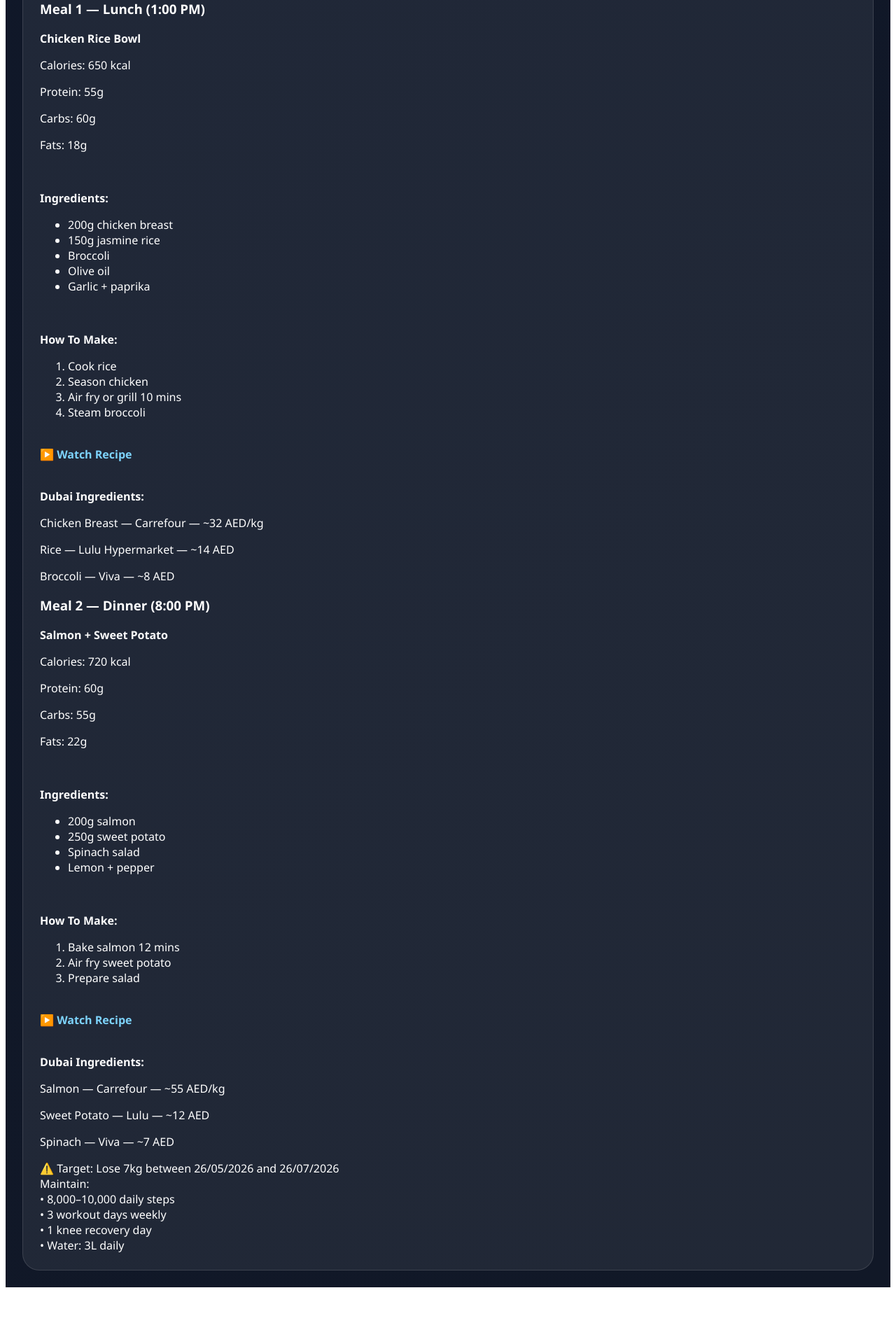
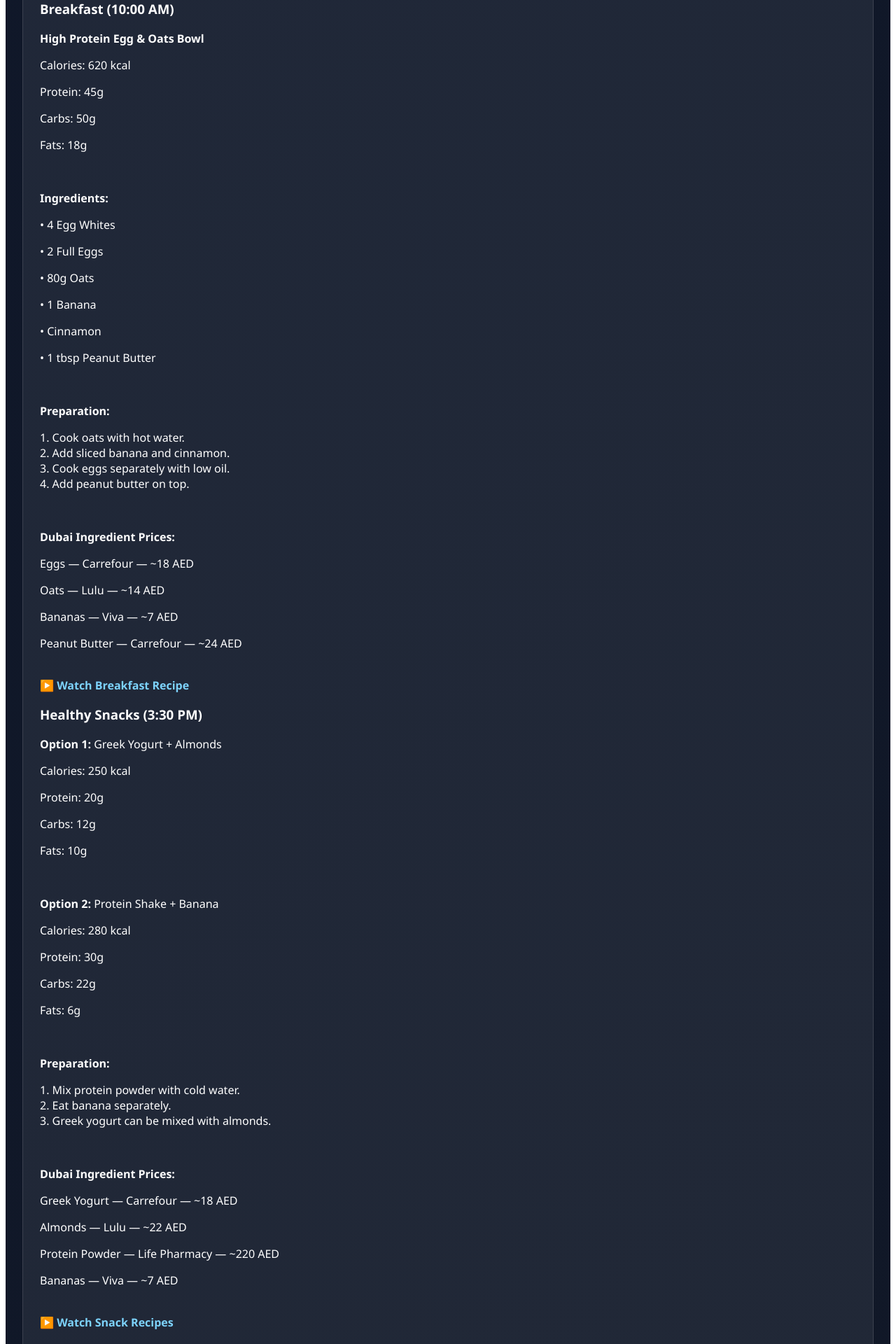
Before and after one commit to saudsaeed1992-eng/fitness-coach-app, a Next.js app: page / in a window 1280 px wide. Shown: the part 8900-10820 px from the top of the page at 70% size. Before the commit the page ends 10747 px from the top, so only its background shows below. Built offline with nearby package versions, Linux system fonts and the light colour scheme.

Commit message:
Update page.js

```diff
--- a/app/page.js
+++ b/app/page.js
@@ -425,118 +425,179 @@ export default function Home() {
           </div>
         ))}
       </section>
-    <section style={styles.card}>
+   <section style={styles.card}>
   <h2>🥗 Dubai Fat Loss Food Plan</h2>
 
   <div style={styles.foodGrid}>
+
+    {/* BREAKFAST */}
     <div style={styles.foodCard}>
-      <h3>Meal 1 — Lunch (1:00 PM)</h3>
+      <h3>Breakfast (10:00 AM)</h3>
 
-      <p><strong>Chicken Rice Bowl</strong></p>
+      <p><strong>High Protein Egg & Oats Bowl</strong></p>
 
-      <p>Calories: 650 kcal</p>
-      <p>Protein: 55g</p>
-      <p>Carbs: 60g</p>
+      <p>Calories: 620 kcal</p>
+      <p>Protein: 45g</p>
+      <p>Carbs: 50g</p>
       <p>Fats: 18g</p>
 
       <br />
 
       <p><strong>Ingredients:</strong></p>
 
-      <ul>
-        <li>200g chicken breast</li>
-        <li>150g jasmine rice</li>
-        <li>Broccoli</li>
-        <li>Olive oil</li>
-        <li>Garlic + paprika</li>
-      </ul>
+      <p>• 4 Egg Whites</p>
+      <p>• 2 Full Eggs</p>
+      <p>• 80g Oats</p>
+      <p>• 1 Banana</p>
+      <p>• Cinnamon</p>
+      <p>• 1 tbsp Peanut Butter</p>
 
       <br />
 
-      <p><strong>How To Make:</strong></p>
+      <p><strong>Preparation:</strong></p>
 
-      <ol>
-        <li>Cook rice</li>
-        <li>Season chicken</li>
-        <li>Air fry or grill 10 mins</li>
-        <li>Steam broccoli</li>
-      </ol>
+      <p>
+        1. Cook oats with hot water.
+        <br />
+        2. Add sliced banana and cinnamon.
+        <br />
+        3. Cook eggs separately with low oil.
+        <br />
+        4. Add peanut butter on top.
+      </p>
+
+      <br />
+
+      <p><strong>Dubai Ingredient Prices:</strong></p>
+
+      <p>Eggs — Carrefour — ~18 AED</p>
+      <p>Oats — Lulu — ~14 AED</p>
+      <p>Bananas — Viva — ~7 AED</p>
+      <p>Peanut Butter — Carrefour — ~24 AED</p>
 
       <br />
 
       <a
-        href="https://www.youtube.com/results?search_query=healthy+chicken+rice+bowl"
+        href="https://www.youtube.com/results?search_query=high+protein+breakfast+recipe"
         target="_blank"
         style={styles.link}
       >
-        ▶️ Watch Recipe
+        ▶️ Watch Breakfast Recipe
       </a>
+    </div>
+
+    {/* SNACKS */}
+    <div style={styles.foodCard}>
+      <h3>Healthy Snacks (3:30 PM)</h3>
+
+      <p><strong>Option 1:</strong> Greek Yogurt + Almonds</p>
+
+      <p>Calories: 250 kcal</p>
+      <p>Protein: 20g</p>
+      <p>Carbs: 12g</p>
+      <p>Fats: 10g</p>
 
       <br />
+
+      <p><strong>Option 2:</strong> Protein Shake + Banana</p>
+
+      <p>Calories: 280 kcal</p>
+      <p>Protein: 30g</p>
+      <p>Carbs: 22g</p>
+      <p>Fats: 6g</p>
+
       <br />
 
-      <p><strong>Dubai Ingredients:</strong></p>
+      <p><strong>Preparation:</strong></p>
 
-      <p>Chicken Breast — Carrefour — ~32 AED/kg</p>
-      <p>Rice — Lulu Hypermarket — ~14 AED</p>
-      <p>Broccoli — Viva — ~8 AED</p>
+      <p>
+        1. Mix protein powder with cold water.
+        <br />
+        2. Eat banana separately.
+        <br />
+        3. Greek yogurt can be mixed with almonds.
+      </p>
+
+      <br />
+
+      <p><strong>Dubai Ingredient Prices:</strong></p>
+
+      <p>Greek Yogurt — Carrefour — ~18 AED</p>
+      <p>Almonds — Lulu — ~22 AED</p>
+      <p>Protein Powder — Life Pharmacy — ~220 AED</p>
+      <p>Bananas — Viva — ~7 AED</p>
+
+      <br />
+
+      <a
+        href="https://www.youtube.com/results?search_query=healthy+high+protein+snacks"
+        target="_blank"
+        style={styles.link}
+      >
+        ▶️ Watch Snack Recipes
+      </a>
     </div>
 
+    {/* DINNER */}
     <div style={styles.foodCard}>
-      <h3>Meal 2 — Dinner (8:00 PM)</h3>
+      <h3>Dinner (7:00 PM)</h3>
 
-      <p><strong>Salmon + Sweet Potato</strong></p>
+      <p><strong>Salmon & Sweet Potato Plate</strong></p>
 
       <p>Calories: 720 kcal</p>
       <p>Protein: 60g</p>
       <p>Carbs: 55g</p>
-      <p>Fats: 22g</p>
+      <p>Fats: 24g</p>
 
       <br />
 
       <p><strong>Ingredients:</strong></p>
 
-      <ul>
-        <li>200g salmon</li>
-        <li>250g sweet potato</li>
-        <li>Spinach salad</li>
-        <li>Lemon + pepper</li>
-      </ul>
+      <p>• 220g Salmon</p>
+      <p>• 250g Sweet Potato</p>
+      <p>• Spinach</p>
+      <p>• Olive Oil</p>
+      <p>• Lemon</p>
 
       <br />
 
-      <p><strong>How To Make:</strong></p>
+      <p><strong>Preparation:</strong></p>
 
-      <ol>
-        <li>Bake salmon 12 mins</li>
-        <li>Air fry sweet potato</li>
-        <li>Prepare salad</li>
-      </ol>
+      <p>
+        1. Grill salmon for 8–10 minutes.
+        <br />
+        2. Bake sweet potato in oven.
+        <br />
+        3. Add spinach with olive oil and lemon.
+      </p>
+
+      <br />
+
+      <p><strong>Dubai Ingredient Prices:</strong></p>
+
+      <p>Salmon — Carrefour — ~55 AED/kg</p>
+      <p>Sweet Potato — Lulu — ~12 AED</p>
+      <p>Spinach — Viva — ~7 AED</p>
+      <p>Olive Oil — Carrefour — ~35 AED</p>
 
       <br />
 
       <a
-        href="https://www.youtube.com/results?search_query=healthy+salmon+sweet+potato"
+        href="https://www.youtube.com/results?search_query=healthy+salmon+meal+prep"
         target="_blank"
         style={styles.link}
       >
-        ▶️ Watch Recipe
+        ▶️ Watch Dinner Recipe
       </a>
+    </div>
 
-      <br />
-      <br />
-
-      <p><strong>Dubai Ingredients:</strong></p>
-
-      <p>Salmon — Carrefour — ~55 AED/kg</p>
-      <p>Sweet Potato — Lulu — ~12 AED</p>
-      <p>Spinach — Viva — ~7 AED</p>
-    </div>
   </div>
 
   <div style={styles.warningBox}>
     ⚠️ Target: Lose 7kg between 26/05/2026 and 26/07/2026
     <br />
+    <br />
+
     Maintain:
     <br />
     • 8,000–10,000 daily steps
@@ -546,6 +607,8 @@ export default function Home() {
     • 1 knee recovery day
     <br />
     • Water: 3L daily
+    <br />
+    • Sleep: Minimum 7 hours
   </div>
 </section>
     </main>
```
